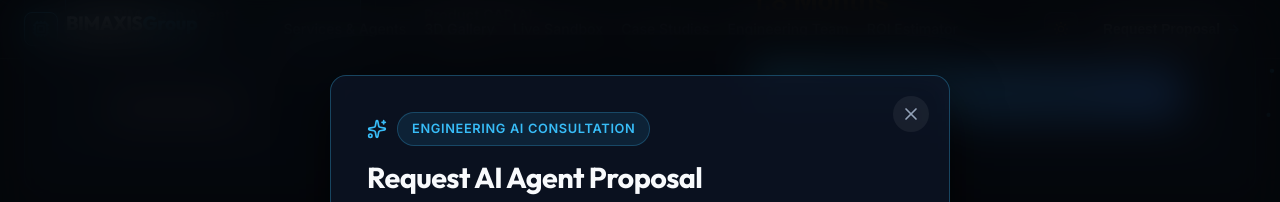
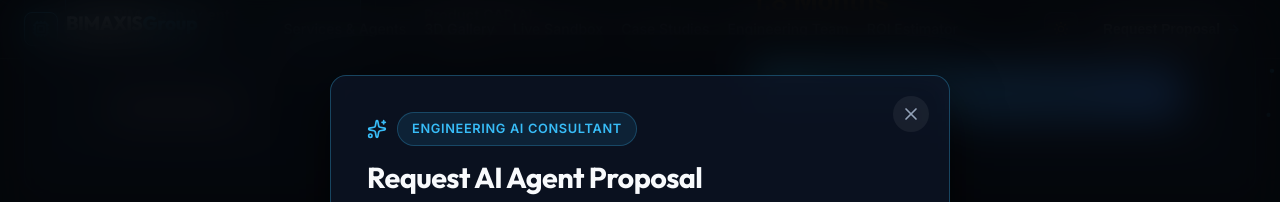
Before and after one commit to kiptoo-immanuel/turkwel-ai-portfolio, a React (Vite) app: page / in a window 1280 px wide. Both pictures are taken after a click on the button "Request Consultation". Shown: the part 8479-8681 px from the top of the page. Built offline with nearby package versions, Linux system fonts and the light colour scheme; no server answers.

Commit message:
Update proposal modal badge text to ENGINEERING AI Consultant

```diff
--- a/src/components/ContactModal.jsx
+++ b/src/components/ContactModal.jsx
@@ -117,7 +117,7 @@ export default function ContactModal({ isOpen, onClose }) {
           <div>
             <div style={{ display: 'flex', alignItems: 'center', gap: '10px', marginBottom: '8px' }}>
               <Sparkles size={20} color="var(--accent-cyan)" />
-              <span className="tag-badge">Engineering AI Consultation</span>
+              <span className="tag-badge">ENGINEERING AI Consultant</span>
             </div>
 
             <h3 style={{ fontSize: '1.8rem', marginBottom: '8px' }}>Request AI Agent Proposal</h3>
```
